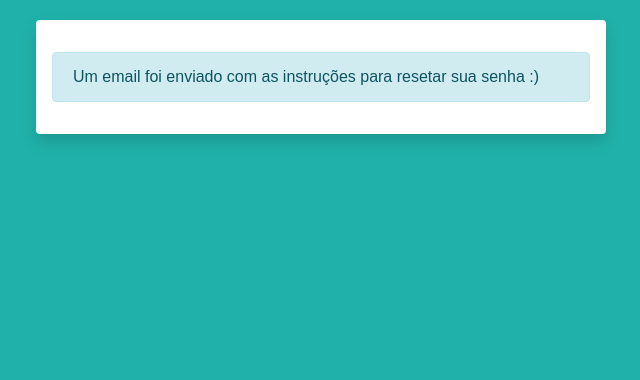
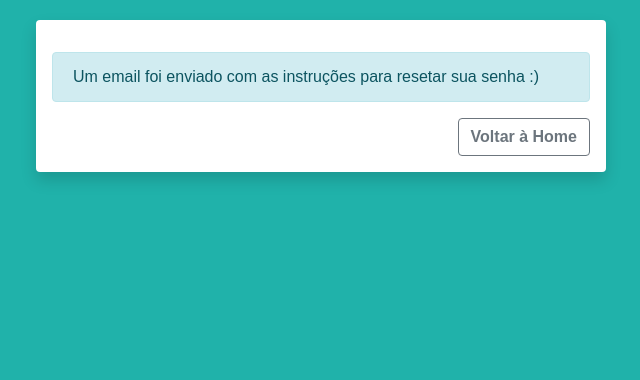
Before and after one commit to hemilioaraujo/portal_ensino, a Django app: page /usuarios/password-reset/done/ in a window 1280 px wide. Shown: the part 116-496 px from the top of the page, without its empty margins (319-959 px from the left). Run offline with Django 3.2, Linux system fonts and the light colour scheme; parts of the project's set-up code (start-up, migrations or seed data) failed here and were passed over; some libraries are stand-ins or nearby versions; some web fonts are replaced.

Commit message:
Adicionar botao de voltar à home

```diff
--- a/portal_ensino/usuarios/templates/password_reset_done.html
+++ b/portal_ensino/usuarios/templates/password_reset_done.html
@@ -18,6 +18,7 @@
             <div class="alert alert-info mt-3">
                 Um email foi enviado com as instruções para resetar sua senha :)
             </div>
+            <a href="{% url 'home' %}" class="btn btn-outline-secondary font-weight-bold float-right">Voltar à Home</a>
         </div>
 
         <div class="col">
```
